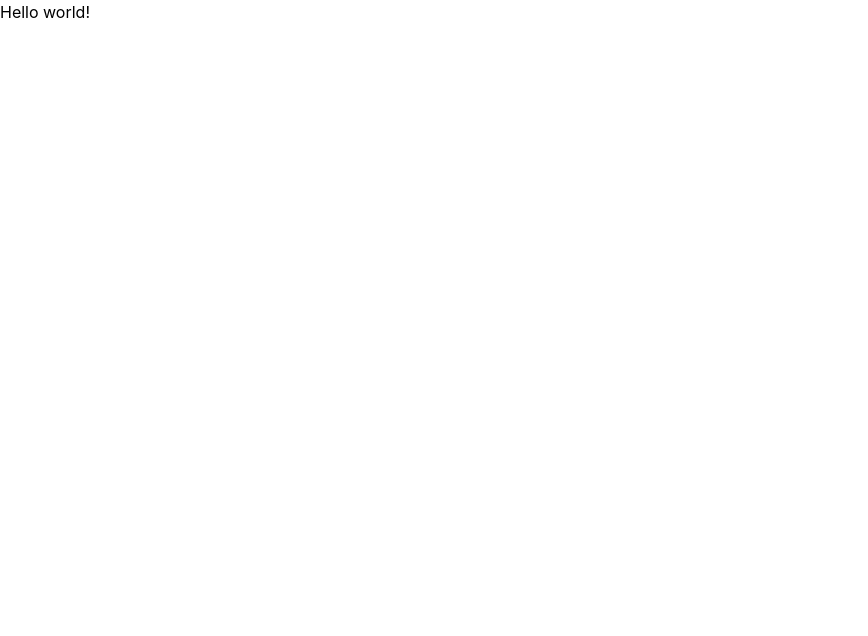
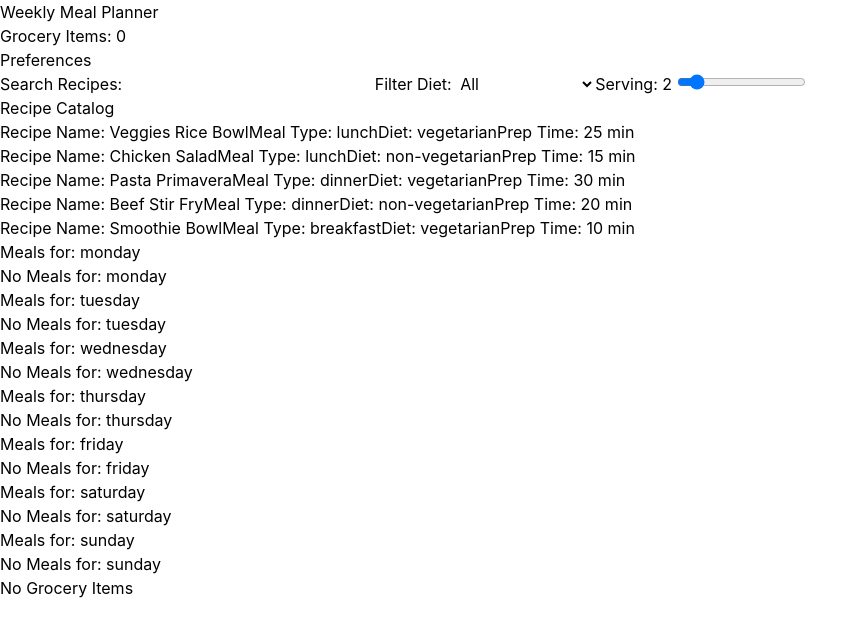
Before and after one commit to kartiktomar2/ContextProject, a React (Vite) app: page / in a window 1280 px wide. Shown: the top 636 px of the page, without its empty margins (0-868 px from the left). Built offline with nearby package versions, Linux system fonts and the light colour scheme.

Commit message:
added layout for application

```diff
--- a/src/App.jsx
+++ b/src/App.jsx
@@ -5,6 +5,7 @@ import heroImg from './assets/hero.png'
 import { PreferencesContextProvider } from './contexts/PreferencesContext'
 import { MealContextProvider } from './contexts/MealPlanContext'
 import { GroceryListContextProvider } from './contexts/GroceryListContext'
+import AppLayout from './components/layout/AppLayout'
 // import './App.css'
 
 function App() {
@@ -15,9 +16,7 @@ function App() {
       <PreferencesContextProvider>
         <MealContextProvider>
           <GroceryListContextProvider>
-            <h1 className="">
-              Hello world!
-            </h1>
+            <AppLayout/>
           </GroceryListContextProvider>
         </MealContextProvider>
       </PreferencesContextProvider>
--- /dev/null
+++ b/src/components/layout/AppLayout.jsx
@@ -0,0 +1,31 @@
+import React from 'react'
+import Header from './Header'
+import RecipeFilters from '../recipes/RecipeFilters'
+import RecipeCatalog from '../recipes/RecipeCatalog'
+import WeeklyPlanner from '../planner/WeeklyPlanner'
+import GroceryListPanel from '../grocery/GroceryListPanel'
+
+const AppLayout = () => {
+  return (
+   <div>
+      <Header />
+
+      <main>
+        <section>
+          <RecipeFilters />
+          <RecipeCatalog />
+        </section>
+
+        <section>
+          <WeeklyPlanner />
+        </section>
+
+        <section>
+          <GroceryListPanel />
+        </section>
+      </main>
+    </div>
+  )
+}
+
+export default AppLayout
--- /dev/null
+++ b/src/components/layout/Header.jsx
@@ -0,0 +1,15 @@
+import React from 'react'
+import { useGroceryListContext } from '../../contexts/GroceryListContext'
+
+const Header = ({ onOpenPreferences }) => {
+    const { groceryItems } = useGroceryListContext()
+    return (
+        <div>
+            <h1>Weekly Meal Planner</h1>
+            <p>Grocery Items: {groceryItems.length}</p>
+            <button onClick={onOpenPreferences}>Preferences</button>
+        </div>
+    )
+}
+
+export default Header
```
Also changed, not shown: 1 other file (tests, documents, lock files or other folders).
